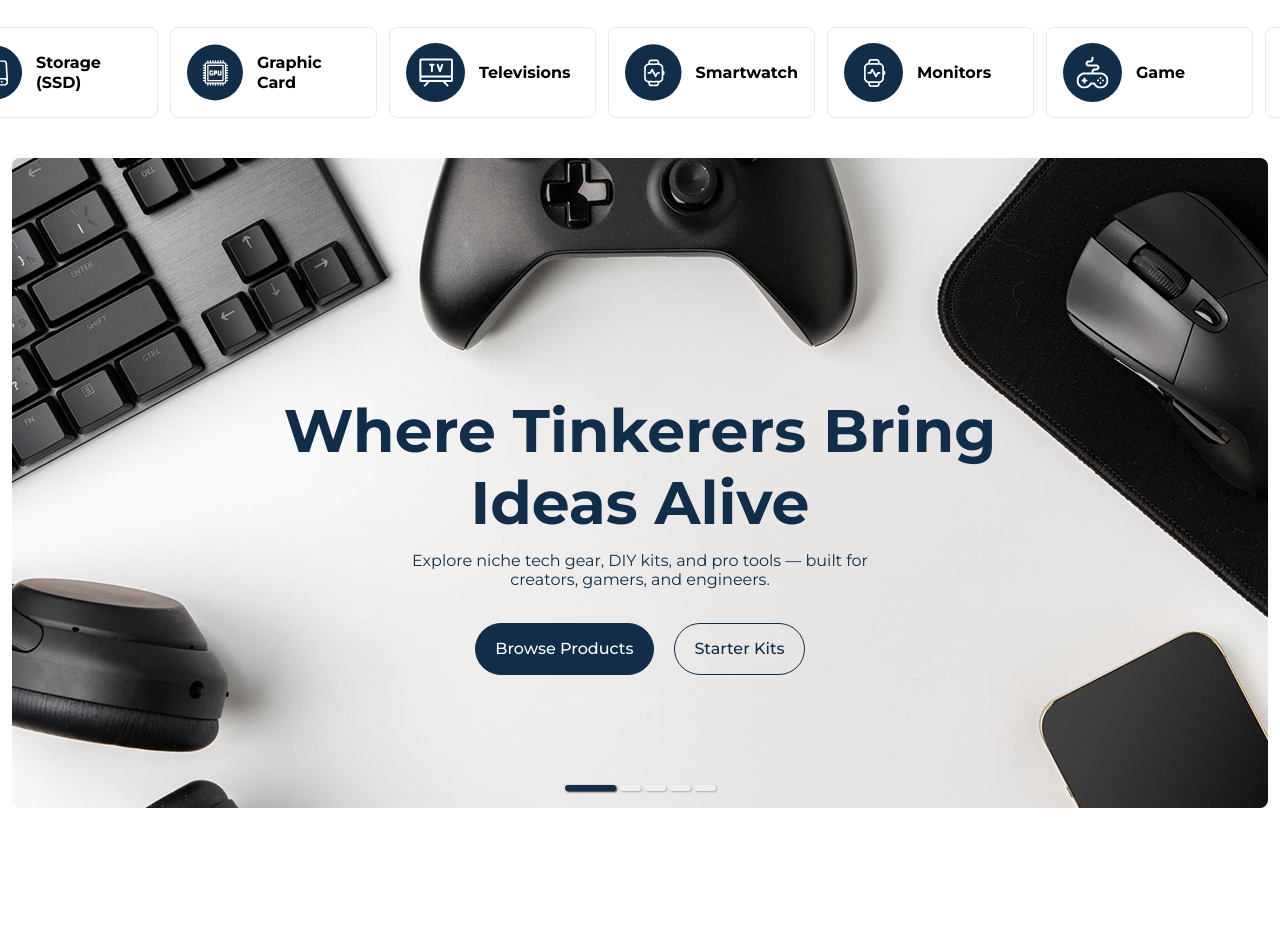
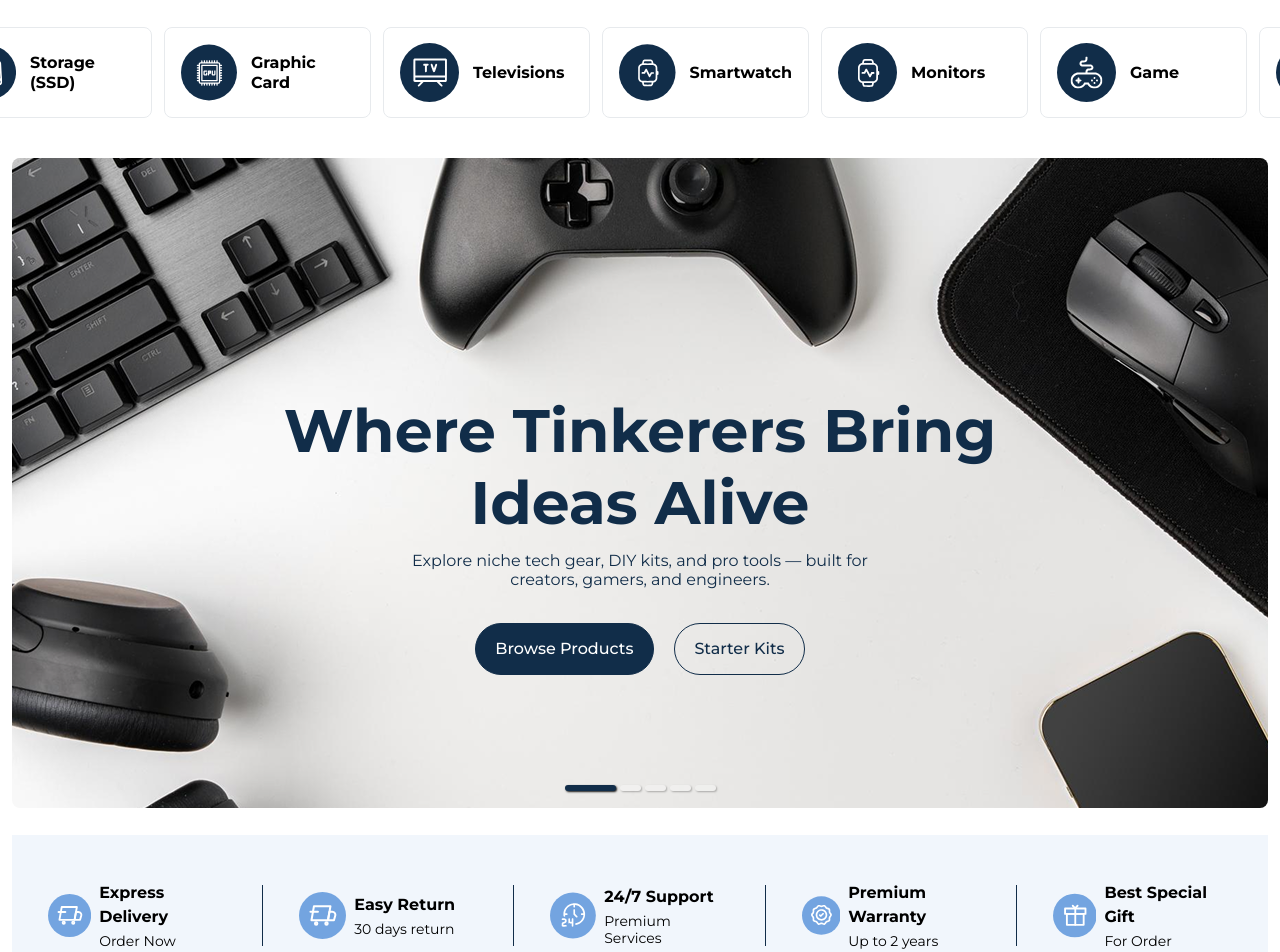
Before and after one commit to jatin-rajput563/Sakroob-test, a React (Vite) app: page / in a window 1280 px wide. Shown: the top 952 px of the page. Before the commit the page ends 835 px from the top, so only its background shows below. Built offline with nearby package versions, Linux system fonts and the light colour scheme.

Commit message:
services-section-complete

```diff
--- a/src/App.css
+++ b/src/App.css
@@ -17,3 +17,10 @@ body {
     display: inline-block;
     margin: 0 2px !important;
 }
+
+.border-gradient {
+    border-width: 1px;
+    border-style: solid;
+    border-image-source: linear-gradient(90deg, rgba(17, 45, 73, 0) 0%, #112D49 51.44%, rgba(17, 45, 73, 0) 100%);
+    border-image-slice: 1;
+}
--- a/src/App.jsx
+++ b/src/App.jsx
@@ -1,11 +1,13 @@
 import "./App.css";
 import Header from "./components/Header";
 import Products from "./components/Products";
+import Services from "./components/Services";
 
 function App() {
   return (
     <>
       <Header />
+      <Services />
       <Products />
     </>
   );
--- a/src/components/Services.jsx
+++ b/src/components/Services.jsx
@@ -1,9 +1,34 @@
 import React from "react";
+import { SERVICES_DATA } from "../utils/helper";
 
 const Services = () => {
   return (
     <>
-      <div className=""></div>
+      <div className="">
+        <div className="max-w-[1380px]  px-3 mx-auto">
+          <div className="flex items-center flex-wrap justify-center bg-[#F1F6FC] py-[50px]">
+            {SERVICES_DATA.map((item, index) => (
+              <div
+                key={index}
+                className={`flex items-center gap-[8px] max-md:py-[50px] px-[36px] h-[61px]
+                w-full sm:w-1/2 md:w-1/3 xl:w-1/5 max-w-[320px]
+                ${
+                  index !== SERVICES_DATA.length - 1
+                    ? "sm:border-r border-[#112D49] h-[61px] max-sm:border-b"
+                    : ""
+                }
+                `}
+              >
+                <item.icon />
+                <div>
+                  <p className="font-bold leading-[150%]">{item.text}</p>
+                  <p className="text-sm leading-[120%] pt-1">{item.para}</p>
+                </div>
+              </div>
+            ))}
+          </div>
+        </div>
+      </div>
     </>
   );
 };
--- a/src/utils/helper.js
+++ b/src/utils/helper.js
@@ -1,4 +1,4 @@
-import { game, Graphic, Moniters, Smartwatch, Storage, Television } from "./Icons";
+import { game, Graphic, Moniters, Smartwatch, Storage, Television, Express, Return, Support, Premium, Gift } from "./Icons";
 
 export const MARQUE_DATA = [
     {
@@ -72,5 +72,33 @@ export const MARQUE_DATA = [
     {
         icon: Moniters,
         name: "Monitors",
+    }
+];
+
+export const SERVICES_DATA = [
+    {
+        icon: Express,
+        text: "Express Delivery",
+        para: "Order Now",
     },
-]
+    {
+        icon: Return,
+        text: "Easy Return ",
+        para: "30 days return",
+    },
+    {
+        icon: Support,
+        text: "24/7 Support",
+        para: "Premium Services",
+    },
+    {
+        icon: Premium,
+        text: "Premium Warranty",
+        para: "Up to 2 years",
+    },
+    {
+        icon: Gift,
+        text: "Best Special Gift",
+        para: "For Order",
+    },
+];
```
Also changed, not shown: src/utils/Icons.jsx (+10 -0 lines).
